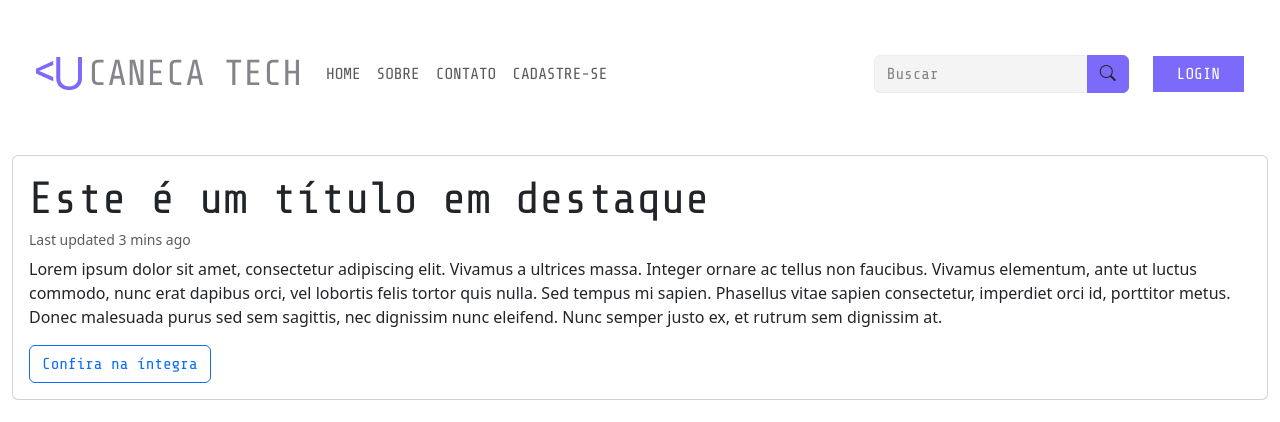
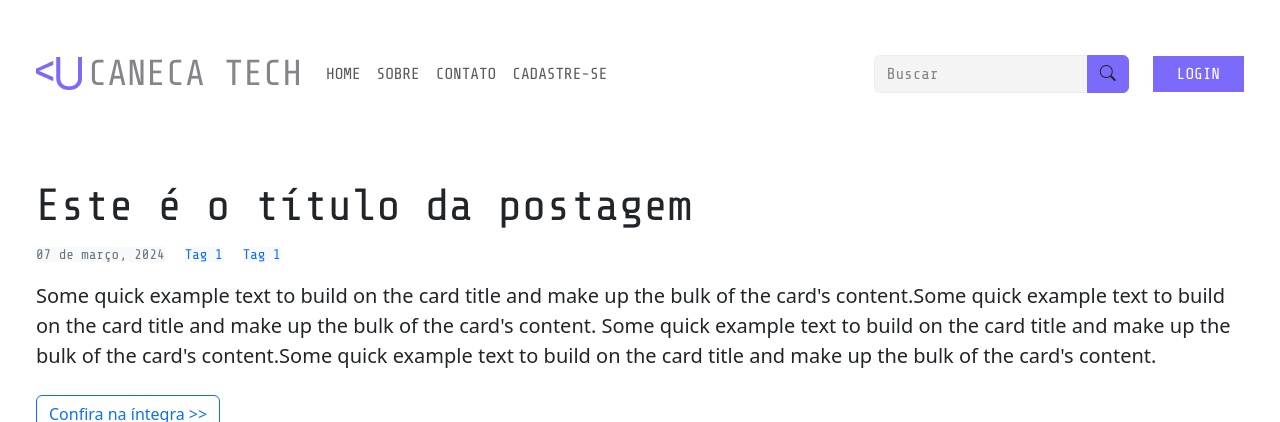
Before and after one commit to karenribeiro7/Final_Project_Blog, a Django app: page / in a window 1280 px wide. Shown: the top 422 px of the page. Run offline with Django 5.2, Linux system fonts and the light colour scheme.

Commit message:
alterando estrutura da página inicial

```diff
--- a/templates/galeria/inicio.html
+++ b/templates/galeria/inicio.html
@@ -6,102 +6,48 @@
 
 {% block content %}
   <main>
-  <br>
     <div class="container-fluid">
-    <div class="card">
-      <div class="card-body">
-        <h5 class="card-title font-titulos-destaque">Este é um título em destaque</h5>
-        <h6 class="card-subtitle mb-2 text-body-secondary"><small class="text-body-secondary">Last updated 3 mins
-            ago</small></h6>
-        <p class="card-text">Lorem ipsum dolor sit amet, consectetur adipiscing elit. Vivamus a ultrices massa. Integer
-          ornare ac tellus non faucibus. Vivamus elementum, ante ut luctus commodo, nunc erat dapibus orci, vel lobortis
-          felis tortor quis nulla. Sed tempus mi sapien. Phasellus vitae sapien consectetur, imperdiet orci id,
-          porttitor metus. Donec malesuada purus sed sem sagittis, nec dignissim nunc eleifend. Nunc semper justo ex, et
-          rutrum sem dignissim at. </p>
-        <a href="#" class="btn btn-outline-primary font-titulos">Confira na íntegra</a>
+      <!-- postagem de destaque -->
+      <div class="container-fluid p-4 mt-4">
+        <div class="">
+          <div class="card-body pb-3">
+            <p class="card-title h1 font-titulos-destaque">Este é o título da postagem</p>
+            <div class="mt-2 mb-2">
+              <small class="text-bg-light font-titulos text-secondary">07 de março, 2024</small>
+              <small class="text-bg-light font-titulos text-primary ms-3">Tag 1</small>
+              <small class="text-bg-light font-titulos text-primary ms-3">Tag 1</small>
+            </div>
+            <p class="card-text fs-5 pt-2 pb-2">Some quick example text to build on the card title and make up the bulk of the card's content.Some quick example text to build on the card title and make up the bulk of the card's content. Some quick example text to build on the card title and make up the bulk of the card's content.Some quick example text to build on the card title and make up the bulk of the card's content.</p>
+            <button type="button" class="btn btn-outline-primary">Confira na íntegra >></button>
           </div>
         </div>
       </div>
-  </div>
-  <br>
-  <div class="container-fluid">
-    <div class="card mb-3" style="max-height: auto">
+      <!-- Postagens -->
+      <div class="container-fluid ps-4">
+        <hr>
+        <div class="p-3 mb-3">
           <div class="row g-0">
-        <div class="col-md-3">
-          <img src="static/img-2.png" class="img-fluid rounded-start" alt="...">
+            <div class="col-md-4">
+              <img src="{% static 'assets/img-3.png' %}" class="img-fluid rounded-start" alt="...">
             </div>
             <div class="col-md-8">
               <div class="card-body">
-            <h5 class="card-title font-titulos-destaque">Este é um título em destaque</h5>
-            <p class="card-text">Lorem ipsum dolor sit amet, consectetur adipiscing elit. Vivamus a ultrices massa.
-              Integer ornare ac tellus non faucibus. Vivamus elementum, ante ut luctus commodo, nunc erat dapibus orci,
-              vel lobortis felis tortor quis nulla. Sed tempus mi sapien. Phasellus vitae sapien consectetur, imperdiet
-              orci id, porttitor metus. Donec malesuada purus sed sem sagittis, nec dignissim nunc eleifend. Nunc semper
-              justo ex, et rutrum sem dignissim at.</p>
-            <p class="card-text"><small class="text-body-secondary">Last updated 3 mins ago</small></p>
-            <a href="#" class="btn btn-outline-primary font-titulos">Confira na íntegra</a>
+                <h5 class="card-title font-titulos h1">Este é o título da postagem</h5>
+                <div class="mt-2 mb-2">
+                  <small class="text-bg-light font-titulos text-secondary">07 de março, 2024</small>
+                  <small class="text-bg-light font-titulos text-primary ms-3">Tag 1</small>
+                  <small class="text-bg-light font-titulos text-primary ms-3">Tag 1</small>
+                </div>
+                <p class="card-text fs-5 pt-3">This is a wider card with supporting text below as a natural lead-in to additional content. This content is a little bit longer. This is a wider card with supporting text below as a natural lead-in to additional content. This content is a little bit longer. This is a wider card with supporting text below as a natural lead-in to additional content. This content is a little bit longer.</p>
+                <div class="">
+                  <button type="button" class="btn btn-outline-primary">Confira na íntegra >></button>
                 </div>
               </div>
             </div>
           </div>
         </div>
-  <br>
-  <div class="container-fluid">
-    <div class="card mb-3" style="max-height: auto">
-      <div class="row g-0">
-        <div class="col-md-3">
-          <img src="static/img-4.png" class="img-fluid rounded-start" alt="...">
       </div>
-        <div class="col-md-8">
-          <div class="card-body">
-            <h5 class="card-title font-titulos-destaque">Este é um título em destaque</h5>
-            <p class="card-text">Lorem ipsum dolor sit amet, consectetur adipiscing elit. Vivamus a ultrices massa.
-              Integer ornare ac tellus non faucibus. Vivamus elementum, ante ut luctus commodo, nunc erat dapibus orci,
-              vel lobortis felis tortor quis nulla. Sed tempus mi sapien. Phasellus vitae sapien consectetur, imperdiet
-              orci id, porttitor metus. Donec malesuada purus sed sem sagittis, nec dignissim nunc eleifend. Nunc semper
-              justo ex, et rutrum sem dignissim at.</p>
-            <p class="card-text"><small class="text-body-secondary">Last updated 3 mins ago</small></p>
-            <a href="#" class="btn btn-outline-primary font-titulos">Confira na íntegra</a>
-          </div>
-        </div>
-      </div>
-    </div>
-  </div>
-  <br>
-  <div class="container-fluid">
-    <div class="card mb-3" style="max-height: auto">
-      <div class="row g-0">
-        <div class="col-md-3">
-          <img src="static/img-3.png" class="img-fluid rounded-start" alt="...">
-        </div>
-        <div class="col-md-8">
-          <div class="card-body">
-            <h5 class="card-title font-titulos-destaque">Este é um título em destaque</h5>
-            <p class="card-text">Lorem ipsum dolor sit amet, consectetur adipiscing elit. Vivamus a ultrices massa.
-              Integer ornare ac tellus non faucibus. Vivamus elementum, ante ut luctus commodo, nunc erat dapibus orci,
-              vel lobortis felis tortor quis nulla. Sed tempus mi sapien. Phasellus vitae sapien consectetur, imperdiet
-              orci id, porttitor metus. Donec malesuada purus sed sem sagittis, nec dignissim nunc eleifend. Nunc semper
-              justo ex, et rutrum sem dignissim at.</p>
-            <p class="card-text"><small class="text-body-secondary">Last updated 3 mins ago</small></p>
-            <a href="#" class="btn btn-outline-primary font-titulos">Confira na íntegra</a>
-          </div>
-        </div>
-      </div>
-    </div>
-  </div>
-  <br>
-
-
-  <div class="container-fluid">
-    <nav aria-label="Page navigation example">
-      <ul class="pagination">
-        <li class="page-item"><a class="page-link" href="#">Previous</a></li>
-        <li class="page-item"><a class="page-link active" href="#">1</a></li>
-        <li class="page-item"><a class="page-link" href="#">2</a></li>
-        <li class="page-item"><a class="page-link" href="#">3</a></li>
-        <li class="page-item"><a class="page-link" href="#">Next</a></li>
-      </ul>
-    </nav>
+      <!-- Paginação -->
     </div>
   </main>
 {% endblock %}
```
Lines whose indentation alone changed are shown as unchanged.
